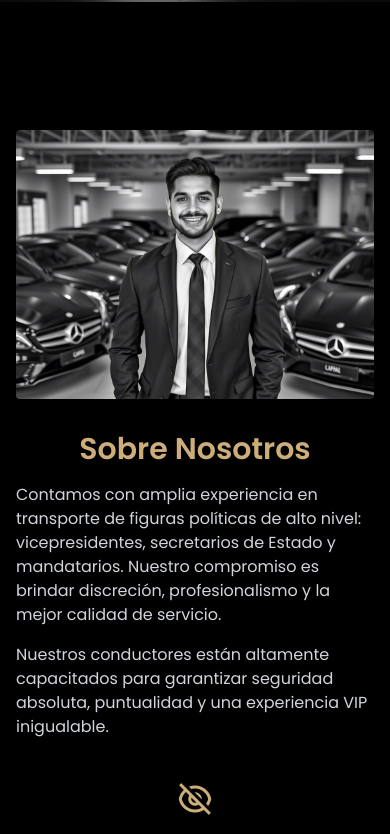
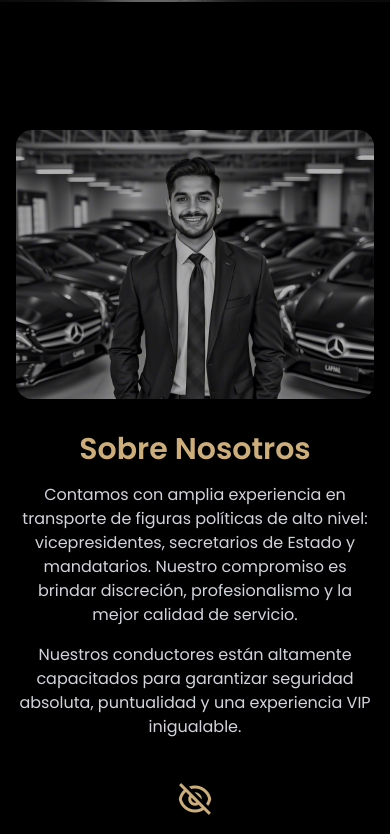
Before and after one commit to Pofultra/transporte-vip, a React (Vite) app: page /booking in a window 390 px wide. Shown: the part 842-1676 px from the top of the page. Built offline with nearby package versions, Linux system fonts and the light colour scheme.

Commit message:
fix abaout

```diff
--- a/src/pages/About.jsx
+++ b/src/pages/About.jsx
@@ -1,30 +1,31 @@
-import React from 'react';
+import React from "react";
+import about_img from "/images/about.webp";
 
 function About() {
   const features = [
     {
-      title: 'Discreción',
+      title: "Discreción",
       description:
-        'El trato a nuestros clientes se maneja con la máxima confidencialidad y privacidad.',
-      icon: 'ri-eye-off-line',
+        "El trato a nuestros clientes se maneja con la máxima confidencialidad y privacidad.",
+      icon: "ri-eye-off-line",
     },
     {
-      title: 'Profesionalismo',
+      title: "Profesionalismo",
       description:
-        'Conductores altamente calificados, puntualidad y cumplimiento de los más altos estándares.',
-      icon: 'ri-briefcase-line',
+        "Conductores altamente calificados, puntualidad y cumplimiento de los más altos estándares.",
+      icon: "ri-briefcase-line",
     },
     {
-      title: 'Calidad Premium',
+      title: "Calidad Premium",
       description:
-        'Vehículos de lujo y equipamiento de primera para una experiencia VIP inigualable.',
-      icon: 'ri-vip-crown-line',
+        "Vehículos de lujo y equipamiento de primera para una experiencia VIP inigualable.",
+      icon: "ri-vip-crown-line",
     },
     {
-      title: 'Cobertura Internacional',
+      title: "Cobertura Internacional",
       description:
-        'Experiencia en gestionar traslados para clientes de todo el mundo, con enfoque global.',
-      icon: 'ri-global-line',
+        "Experiencia en gestionar traslados para clientes de todo el mundo, con enfoque global.",
+      icon: "ri-global-line",
     },
   ];
 
@@ -35,23 +36,26 @@ function About() {
         {/* Imagen */}
         <div className="md:w-1/2">
           <img
-            src="./images/about.webp"
+            src={about_img}
             alt="Sobre Nosotros"
-            className="rounded shadow"
+            className="rounded-2xl shadow-lg object-cover w-full h-full opacity-70"
           />
         </div>
 
         {/* Texto principal */}
-        <div className="md:w-1/2">
-          <h2 className="text-3xl font-bold text-gold mb-4 text-center">Sobre Nosotros</h2>
+        <div className="md:w-1/2 text-center lg:text-left max-w-prose">
+          <h2 className="text-3xl font-bold text-gold mb-4 text-center">
+            Sobre Nosotros
+          </h2>
           <p className="text-gray-300 mb-4">
-            Contamos con amplia experiencia en transporte de figuras políticas de alto nivel:
-            vicepresidentes, secretarios de Estado y mandatarios. Nuestro compromiso es brindar
-            discreción, profesionalismo y la mejor calidad de servicio.
+            Contamos con amplia experiencia en transporte de figuras políticas
+            de alto nivel: vicepresidentes, secretarios de Estado y mandatarios.
+            Nuestro compromiso es brindar discreción, profesionalismo y la mejor
+            calidad de servicio.
           </p>
           <p className="text-gray-300">
-            Nuestros conductores están altamente capacitados para garantizar seguridad absoluta,
-            puntualidad y una experiencia VIP inigualable.
+            Nuestros conductores están altamente capacitados para garantizar
+            seguridad absoluta, puntualidad y una experiencia VIP inigualable.
           </p>
         </div>
       </div>
@@ -62,13 +66,15 @@ function About() {
           {features.map((item, index) => (
             <div key={index} className="flex flex-col items-center text-center">
               {/* Ícono en dorado */}
-              <i className={`${item.icon} text-gold text-4xl mb-4`}></i>
+              <i
+                className={`${item.icon} text-gold text-4xl mb-3`}
+                aria-hidden="true"
+              ></i>
+
               {/* Título */}
               <h3 className="text-xl font-semibold mb-2">{item.title}</h3>
               {/* Descripción */}
-              <p className="text-gray-300 max-w-xs">
-                {item.description}
-              </p>
+              <p className="text-gray-300 max-w-xs">{item.description}</p>
             </div>
           ))}
         </div>
```
